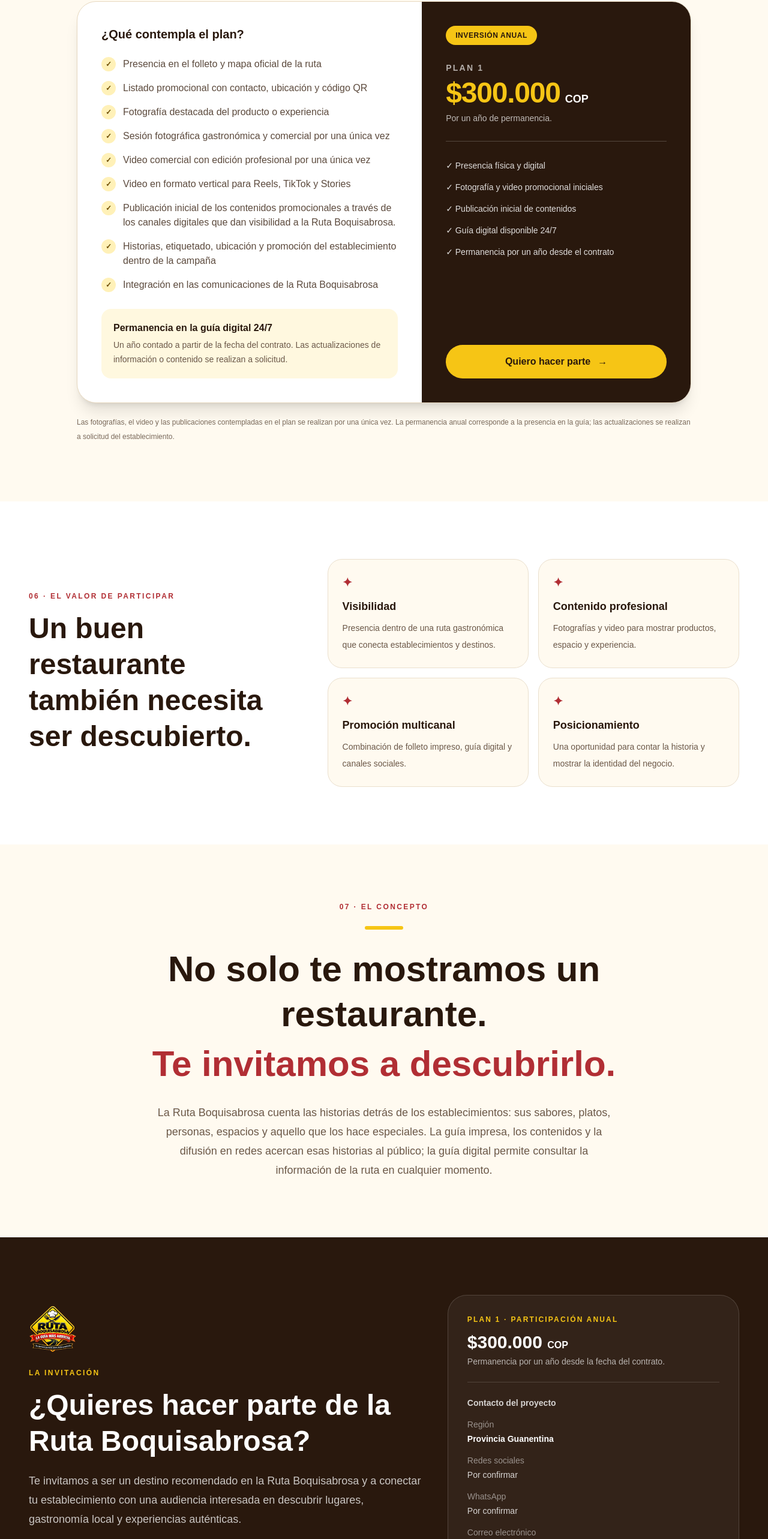
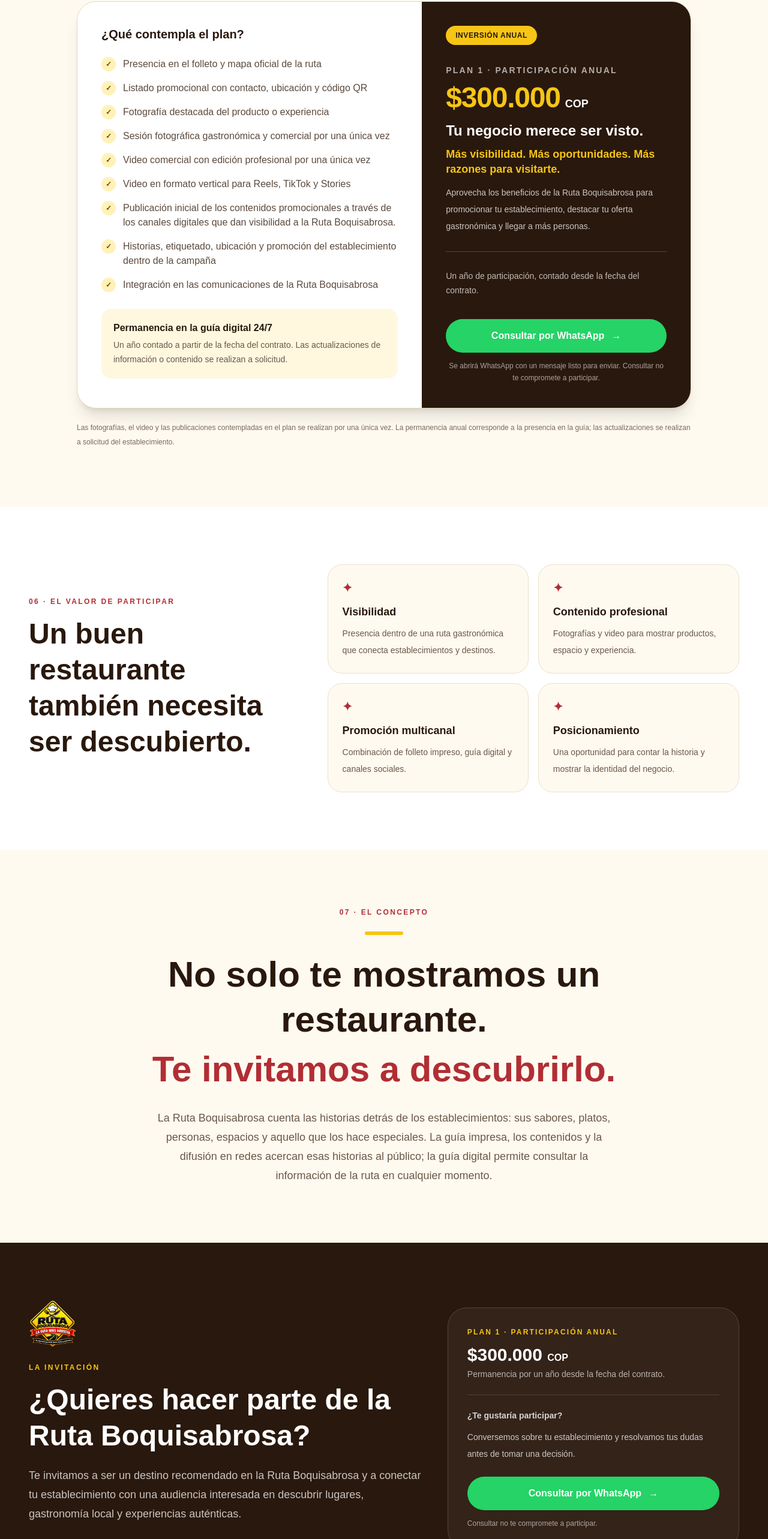
Before and after one commit to pedido360/demo, a Next.js app: page /boquisabrosa/propuesta in a window 1280 px wide. Shown: the part 4730-7296 px from the top of the page at 60% size. Built offline with nearby package versions, Linux system fonts and the light colour scheme.

Commit message:
feat: improve Boquisabrosa proposal WhatsApp conversion

```diff
--- a/app/boquisabrosa/propuesta/page.tsx
+++ b/app/boquisabrosa/propuesta/page.tsx
@@ -141,7 +141,7 @@ export default function PropuestaBoquisabrosaPage() {
               Una iniciativa de promoción turística y gastronómica que reúne restaurantes, cafés, emprendedores y establecimientos representativos de la Provincia Guanentina para descubrir sus sabores, lugares e historias.
             </p>
             <div className="mt-8 flex flex-col gap-3 sm:flex-row">
-              <a href="#plan" className="inline-flex items-center justify-center gap-3 rounded-full bg-[#f6c515] px-7 py-4 font-black text-[#29180d] shadow-lg shadow-black/20 transition hover:-translate-y-0.5 hover:bg-white">
+              <a href="https://wa.me/573212057671?text=Hola%2C%20estoy%20interesado%20en%20participar%20en%20la%20Ruta%20Boquisabrosa.%20Quisiera%20conocer%20m%C3%A1s%20detalles%20del%20plan%20anual." className="inline-flex items-center justify-center gap-3 rounded-full bg-[#f6c515] px-7 py-4 font-black text-[#29180d] shadow-lg shadow-black/20 transition hover:-translate-y-0.5 hover:bg-white">
                 Quiero participar <span aria-hidden="true">→</span>
               </a>
               <a href="#que-es" className="inline-flex items-center justify-center rounded-full border border-white/35 px-7 py-4 font-bold text-white transition hover:bg-white/10">
@@ -325,24 +325,21 @@ export default function PropuestaBoquisabrosaPage() {
             <div className="flex flex-col justify-between bg-[#29180d] p-7 text-white sm:p-10">
               <div>
                 <span className="inline-flex rounded-full bg-[#f6c515] px-4 py-2 text-xs font-black uppercase tracking-wider text-[#29180d]">Inversión anual</span>
-                <p className="mt-7 text-sm font-bold uppercase tracking-[0.16em] text-white/65">Plan 1</p>
-                <div className="mt-2 flex flex-wrap items-baseline gap-x-2">
-                  <span className="text-4xl font-black tracking-tight text-[#f6c515] sm:text-5xl">$300.000</span>
-                  <span className="text-lg font-bold">COP</span>
-                </div>
-                <p className="mt-2 text-sm text-white/70">Por un año de permanencia.</p>
-                <div className="my-7 h-px bg-white/20" />
-                <ul className="space-y-3 text-sm leading-6 text-white/85">
-                  <li>✓ Presencia física y digital</li>
-                  <li>✓ Fotografía y video promocional iniciales</li>
-                  <li>✓ Publicación inicial de contenidos</li>
-                  <li>✓ Guía digital disponible 24/7</li>
-                  <li>✓ Permanencia por un año desde el contrato</li>
-                </ul>
+                <p className="mt-8 text-sm font-bold uppercase tracking-[0.16em] text-white/65">Plan 1 · Participación anual</p>
+              <div className="mt-3 flex flex-wrap items-baseline gap-x-2">
+                <span className="text-4xl font-black tracking-tight text-[#f6c515] sm:text-5xl">$300.000</span>
+                <span className="text-lg font-bold">COP</span>
               </div>
-              <a href="#invitacion" className="mt-9 inline-flex items-center justify-center gap-3 rounded-full bg-[#f6c515] px-6 py-4 text-center font-black text-[#29180d] transition hover:bg-white">
-                Quiero hacer parte <span aria-hidden="true">→</span>
+              <h3 className="mt-4 text-2xl font-black leading-tight">Tu negocio merece ser visto.</h3>
+              <p className="mt-3 text-lg font-extrabold leading-snug text-[#f6c515]">Más visibilidad. Más oportunidades. Más razones para visitarte.</p>
+              <p className="mt-3 text-sm leading-7 text-white/75">Aprovecha los beneficios de la Ruta Boquisabrosa para promocionar tu establecimiento, destacar tu oferta gastronómica y llegar a más personas.</p>
+              <div className="my-7 h-px bg-white/20" />
+              <p className="text-sm leading-6 text-white/70">Un año de participación, contado desde la fecha del contrato.</p>
+              </div>
+              <a href="https://wa.me/573212057671?text=Hola%2C%20estoy%20interesado%20en%20participar%20en%20la%20Ruta%20Boquisabrosa.%20Quisiera%20conocer%20m%C3%A1s%20detalles%20del%20plan%20anual." target="_blank" rel="noreferrer" className="mt-9 inline-flex items-center justify-center gap-3 rounded-full bg-[#25D366] px-6 py-4 text-center font-black text-white transition hover:bg-[#1fb858]">
+                Consultar por WhatsApp <span aria-hidden="true">→</span>
               </a>
+              <p className="mt-3 text-center text-xs leading-5 text-white/60">Se abrirá WhatsApp con un mensaje listo para enviar. Consultar no te compromete a participar.</p>
             </div>
           </div>
           <p className="mx-auto mt-5 max-w-5xl text-xs leading-6 text-[#79695a]">
@@ -410,25 +407,12 @@ export default function PropuestaBoquisabrosaPage() {
             <p className="mt-3 text-3xl font-black">$300.000 <span className="text-base">COP</span></p>
             <p className="mt-1 text-sm text-white/65">Permanencia por un año desde la fecha del contrato.</p>
             <div className="my-6 h-px bg-white/15" />
-            <p className="text-sm font-bold text-white/80">Contacto del proyecto</p>
-            <dl className="mt-4 space-y-4 text-sm">
-              <div>
-                <dt className="text-white/50">Región</dt>
-                <dd className="mt-1 font-bold">Provincia Guanentina</dd>
-              </div>
-              <div>
-                <dt className="text-white/50">Redes sociales</dt>
-                <dd className="mt-1 text-white/80">Por confirmar</dd>
-              </div>
-              <div>
-                <dt className="text-white/50">WhatsApp</dt>
-                <dd className="mt-1 text-white/80">Por confirmar</dd>
-              </div>
-              <div>
-                <dt className="text-white/50">Correo electrónico</dt>
-                <dd className="mt-1 text-white/80">Por confirmar</dd>
-              </div>
-            </dl>
+            <p className="text-sm font-bold text-white/80">¿Te gustaría participar?</p>
+          <p className="mt-3 text-sm leading-7 text-white/75">Conversemos sobre tu establecimiento y resolvamos tus dudas antes de tomar una decisión.</p>
+          <a href="https://wa.me/573212057671?text=Hola%2C%20estoy%20interesado%20en%20participar%20en%20la%20Ruta%20Boquisabrosa.%20Quisiera%20conocer%20m%C3%A1s%20detalles%20del%20plan%20anual%20y%20resolver%20algunas%20dudas." target="_blank" rel="noreferrer" className="mt-6 inline-flex w-full items-center justify-center gap-3 rounded-full bg-[#25D366] px-6 py-4 text-center font-black text-white transition hover:bg-[#1fb858]">
+            Consultar por WhatsApp <span aria-hidden="true">→</span>
+          </a>
+          <p className="mt-3 text-xs leading-5 text-white/60">Consultar no te compromete a participar.</p>
           </div>
         </div>
       </section>
```
